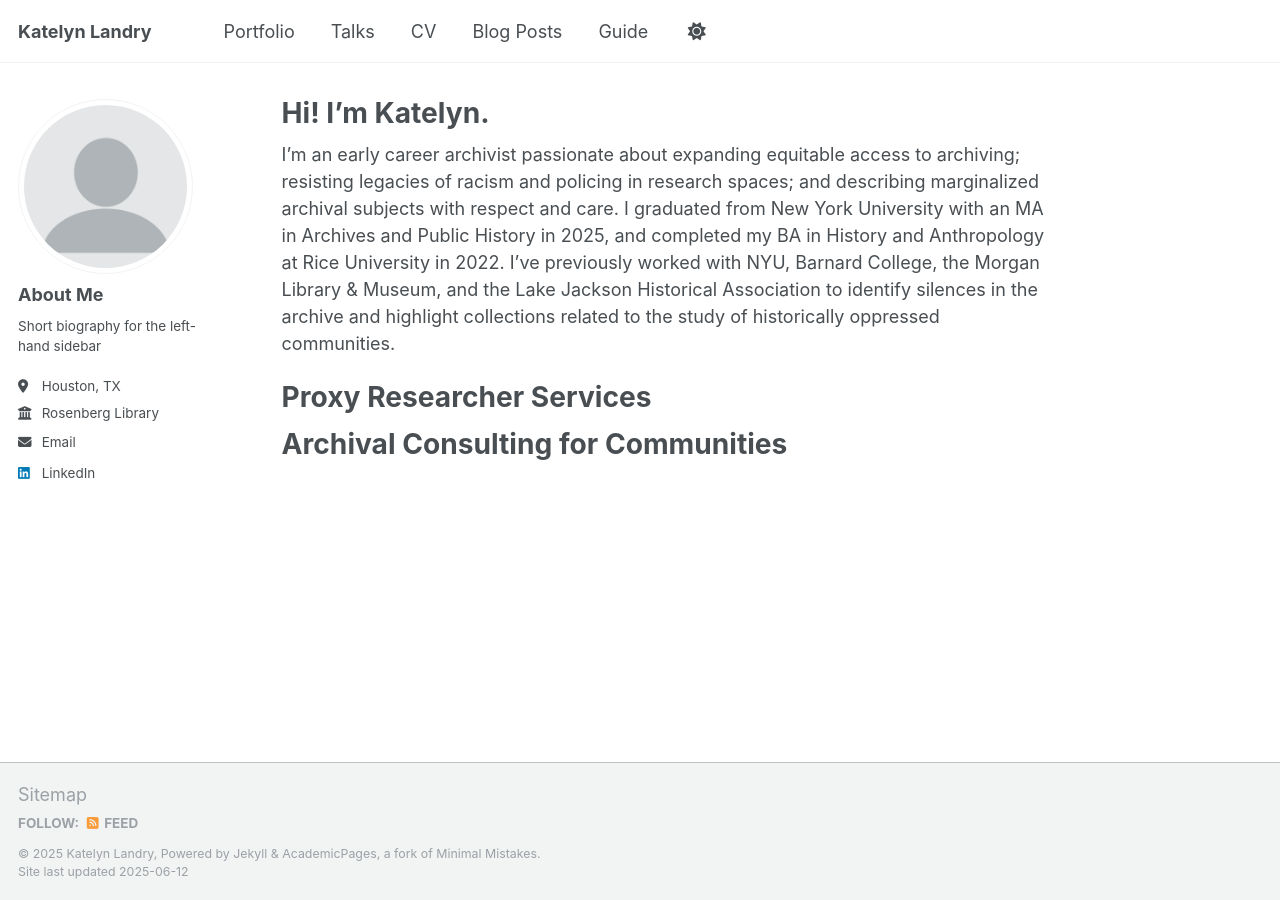
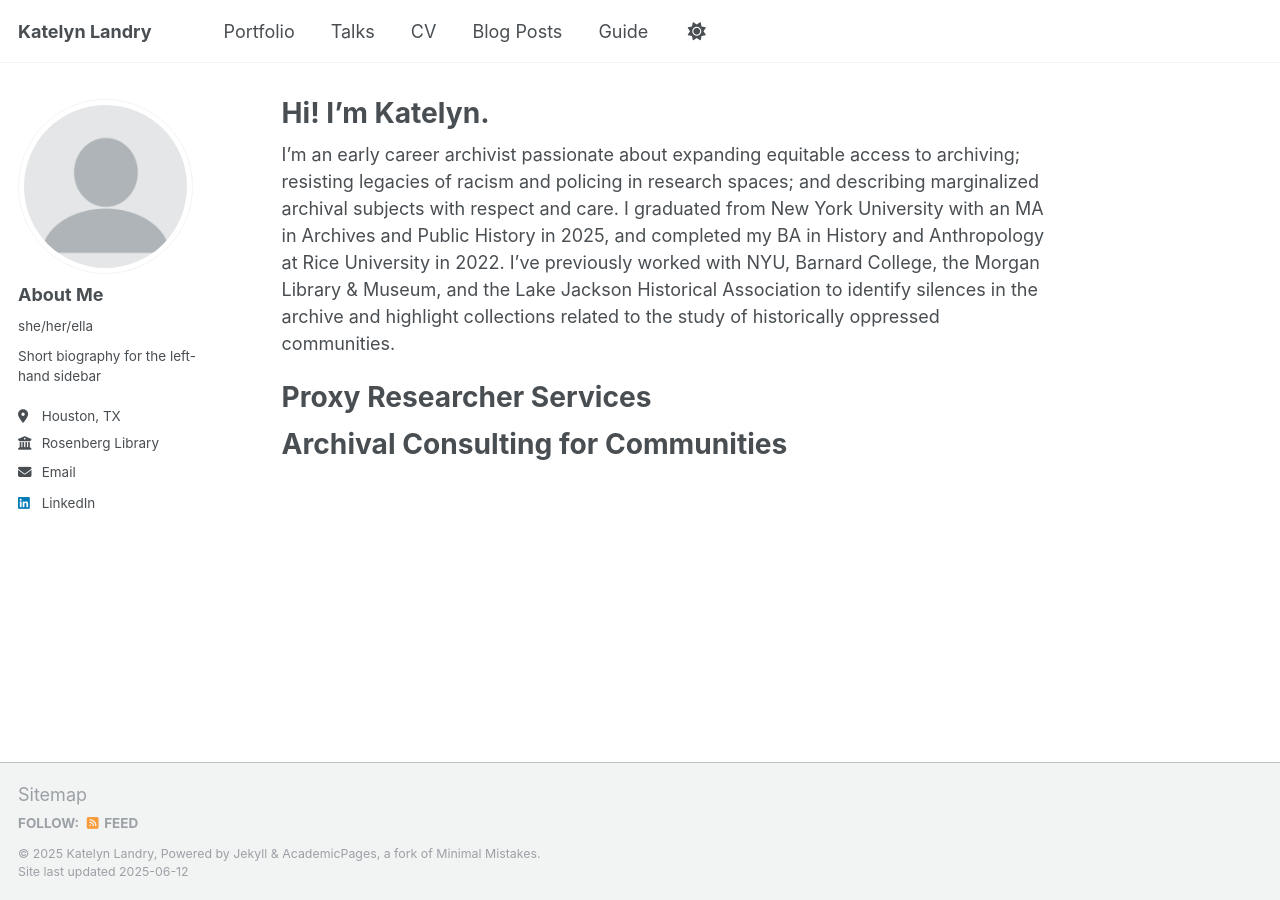
Before and after one commit to katelynautumn28/katelynautumn28.github.io, a Jekyll site: the page built from _pages/about.md, in a window 1280 px wide. Built offline with Jekyll 4.4.1, drawn with Linux system fonts in a browser that asks for light colours.

Commit message:
Update _config.yml

```diff
--- a/_config.yml
+++ b/_config.yml
@@ -24,7 +24,7 @@ author:
   # Biographic information
   avatar           : "profile.png"
   name             : "About Me"
-  pronouns         : # example: "she/her"
+  pronouns         : "she/her/ella"
   bio              : "Short biography for the left-hand sidebar"
   location         : "Houston, TX"
   employer         : "Rosenberg Library"
```
